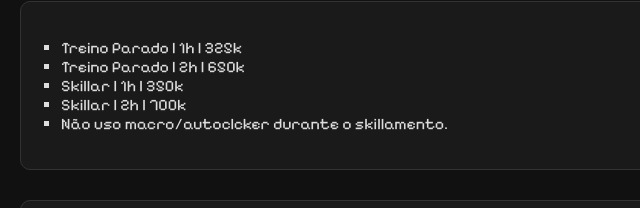
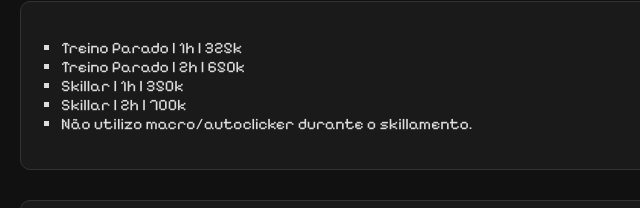
Before and after one commit to Synyxx/l1xxy, a plain HTML site: page public/rucoy/index.html in a window 1280 px wide. Shown: the part 228-436 px from the top of the page, 0-640 px from the left. Drawn offline with Linux system fonts and the light colour scheme.

Commit message:
Update index.html

```diff
--- a/public/rucoy/index.html
+++ b/public/rucoy/index.html
@@ -123,7 +123,7 @@
       <li>Treino Parado | 2h | 650k</li>
       <li>Skillar | 1h | 350k</li>
       <li>Skillar | 2h | 700k</li>
-      <li>Não uso macro/autoclcker durante o skillamento.</li>
+      <li>Não utilizo macro/autoclicker durante o skillamento.</li>
     </ul>
   </section>
 
```
